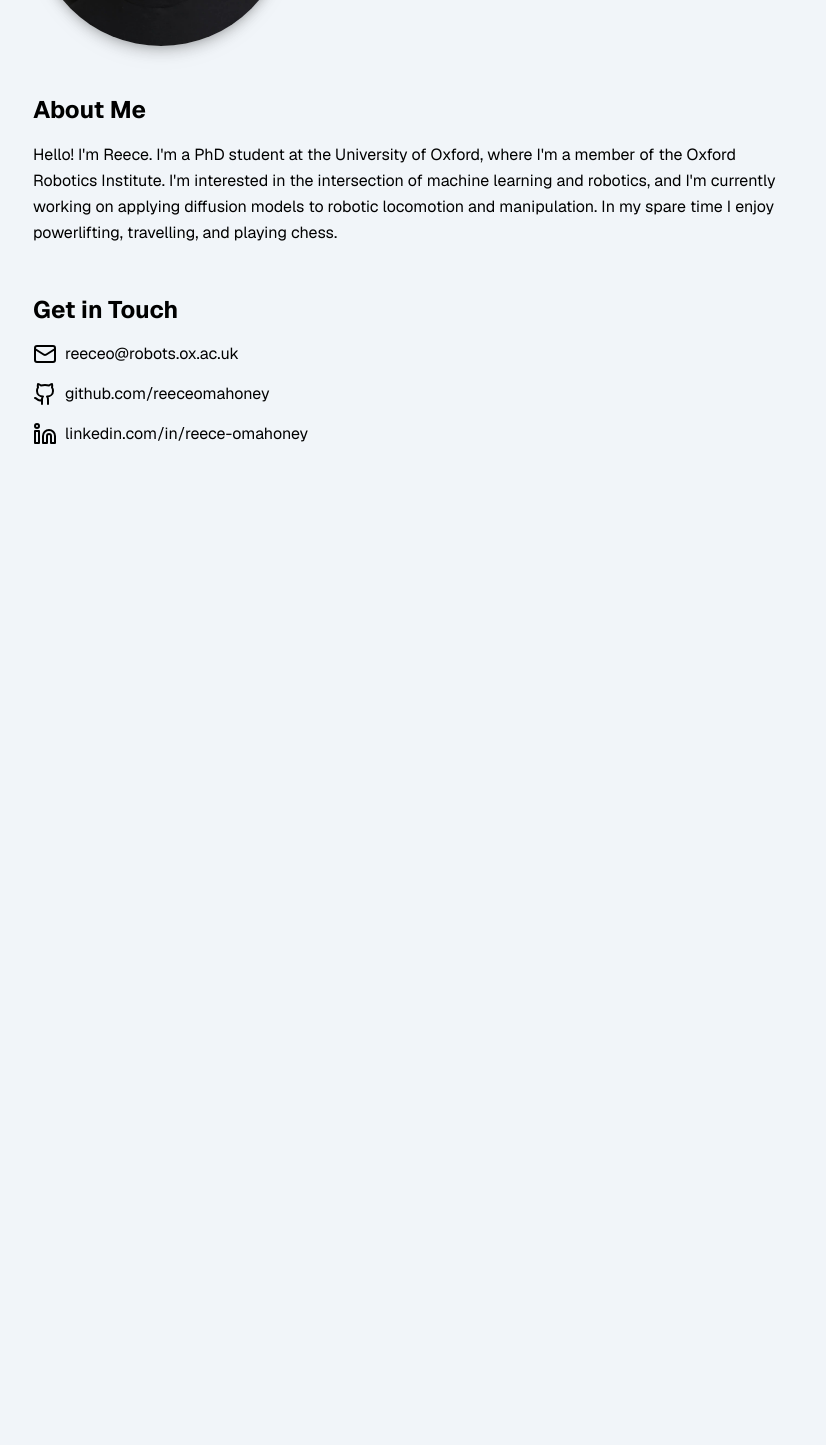
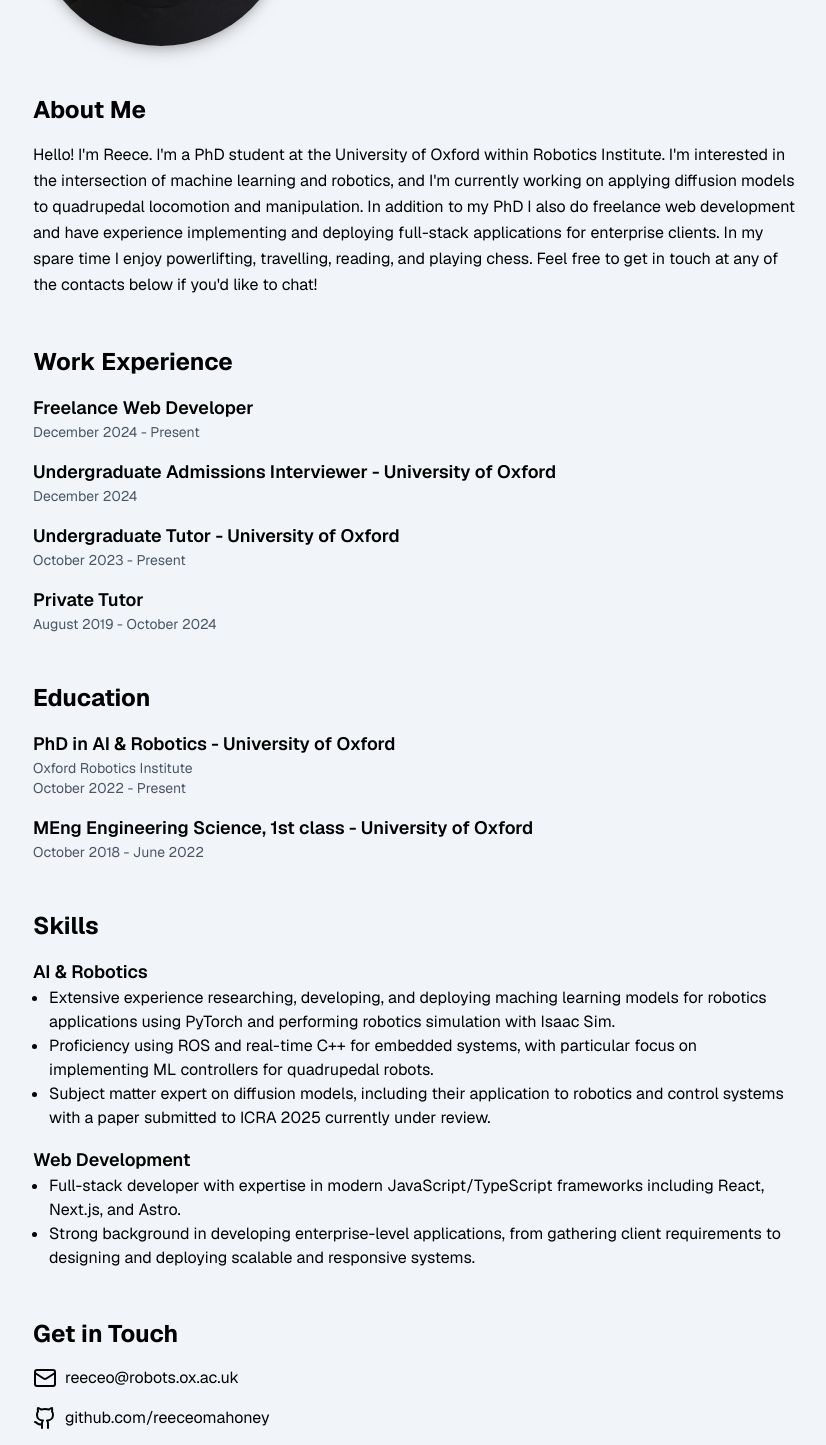
Before and after one commit to reeceomahoney/reeceomahoney, a Next.js app: page / in a window 1280 px wide. Shown: the part 394-1839 px from the top of the page, without its empty margins (31-857 px from the left). Before the commit the page ends 888 px from the top, so only its background shows below. Built offline with nearby package versions, Linux system fonts and the light colour scheme.

Commit message:
update homepage

```diff
--- a/src/app/page.tsx
+++ b/src/app/page.tsx
@@ -28,12 +28,101 @@
         <h2 className="mb-4 text-2xl font-bold">About Me</h2>
         <p className="leading-relaxed">
           Hello! I&apos;m Reece. I&apos;m a PhD student at the University of
-          Oxford, where I&apos;m a member of the Oxford Robotics Institute.
-          I&apos;m interested in the intersection of machine learning and
-          robotics, and I&apos;m currently working on applying diffusion models
-          to robotic locomotion and manipulation. In my spare time I enjoy
-          powerlifting, travelling, and playing chess.
+          Oxford within Robotics Institute. I&apos;m interested in the
+          intersection of machine learning and robotics, and I&apos;m currently
+          working on applying diffusion models to quadrupedal locomotion and
+          manipulation. In addition to my PhD I also do freelance web
+          development and have experience implementing and deploying full-stack
+          applications for enterprise clients. In my spare time I enjoy
+          powerlifting, travelling, reading, and playing chess. Feel free to get
+          in touch at any of the contacts below if you&apos;d like to chat!
         </p>
+      </section>
+
+      <section className="mb-12">
+        <h2 className="mb-4 text-2xl font-bold">Work Experience</h2>
+        <div className="space-y-4">
+          <div>
+            <h3 className="text-lg font-semibold">Freelance Web Developer</h3>
+            <p className="text-sm text-gray-600">December 2024 - Present</p>
+          </div>
+          <div>
+            <h3 className="text-lg font-semibold">
+              Undergraduate Admissions Interviewer - University of Oxford
+            </h3>
+            <p className="text-sm text-gray-600">December 2024</p>
+          </div>
+          <div>
+            <h3 className="text-lg font-semibold">
+              Undergraduate Tutor - University of Oxford
+            </h3>
+            <p className="text-sm text-gray-600">October 2023 - Present</p>
+          </div>
+          <div>
+            <h3 className="text-lg font-semibold">Private Tutor</h3>
+            <p className="text-sm text-gray-600">August 2019 - October 2024</p>
+          </div>
+        </div>
+      </section>
+
+      <section className="mb-12">
+        <h2 className="mb-4 text-2xl font-bold">Education</h2>
+        <div className="space-y-4">
+          <div>
+            <h3 className="text-lg font-semibold">
+              PhD in AI & Robotics - University of Oxford
+            </h3>
+            <p className="text-sm text-gray-600">Oxford Robotics Institute</p>
+            <p className="text-sm text-gray-600">October 2022 - Present</p>
+          </div>
+          <div>
+            <h3 className="text-lg font-semibold">
+              MEng Engineering Science, 1st class - University of Oxford
+            </h3>
+            <p className="text-sm text-gray-600">October 2018 - June 2022</p>
+          </div>
+        </div>
+      </section>
+
+      <section className="mb-12">
+        <h2 className="mb-4 text-2xl font-bold">Skills</h2>
+        <div className="space-y-4">
+          <div>
+            <h3 className="text-lg font-semibold">AI & Robotics</h3>
+            <ul className="list-disc pl-4">
+              <li>
+                Extensive experience researching, developing, and deploying
+                maching learning models for robotics applications using PyTorch
+                and performing robotics simulation with Isaac Sim.
+              </li>
+              <li>
+                Proficiency using ROS and real-time C++ for embedded systems,
+                with particular focus on implementing ML controllers for
+                quadrupedal robots.
+              </li>
+              <li>
+                Subject matter expert on diffusion models, including their
+                application to robotics and control systems with a paper
+                submitted to ICRA 2025 currently under review.
+              </li>
+            </ul>
+          </div>
+          <div>
+            <h3 className="text-lg font-semibold">Web Development</h3>
+            <ul className="list-disc pl-4">
+              <li>
+                Full-stack developer with expertise in modern
+                JavaScript/TypeScript frameworks including React, Next.js, and
+                Astro.
+              </li>
+              <li>
+                Strong background in developing enterprise-level applications,
+                from gathering client requirements to designing and deploying
+                scalable and responsive systems.
+              </li>
+            </ul>
+          </div>
+        </div>
       </section>
 
       <section>
@@ -46,7 +135,6 @@
             <Mail className="mr-2 h-6 w-6" />
             <span>reeceo@robots.ox.ac.uk</span>
           </a>
-
           <a
             href="https://github.com/reeceomahoney"
             className="flex items-center hover:text-blue-500"
@@ -54,7 +142,6 @@
             <Github className="mr-2 h-6 w-6" />
             <span>github.com/reeceomahoney</span>
           </a>
-
           <a
             href="https://www.linkedin.com/in/reece-omahoney/"
             className="flex items-center hover:text-blue-500"
```
